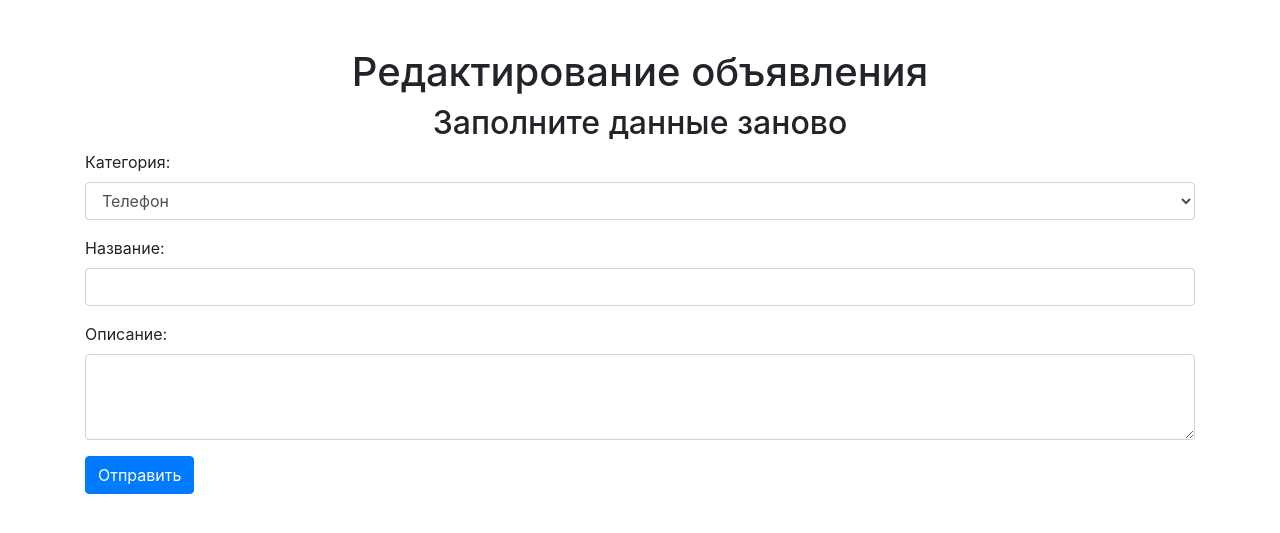
After one commit to Mikhail716662/Project_WEB_Naumov_Anchutin, a Flask app: page /edit_ad in a window 1280 px wide. The commit adds this page. Shown: the top 533 px of the page. Run offline with Flask 3, Linux system fonts and the light colour scheme; some libraries are stand-ins or nearby versions.

Commit message:
добавлена функция изменения объявления

```diff
--- a/main.py
+++ b/main.py
@@ -46,8 +46,6 @@ def add_avatar():
     return render_template('add_avatar.html')
 
 
-
-
 @app.route('/delete_avatar', methods=['POST'])
 def delete_avatar():
     """Удаление аватара"""
@@ -63,6 +61,7 @@ def delete_avatar():
     }
     save_data('db/users.json', users)
     return 'Аватар удален успешно'
+
 
 @app.route('/create_ad', methods=['GET', 'POST'])
 def create_ad():
@@ -162,6 +161,35 @@ def delete_ad(ad_id):
     return redirect(url_for('profile'))
 
 
+@app.route('/edit_ad', methods=['POST', 'GET'])
+def edit_ad():
+    """Изменение объявления"""
+    if request.method == 'POST':
+        if 'user' not in session:
+            return redirect(url_for('login'))
+
+        products = load_data('db/products.json')
+        category = request.form['category']
+        name = request.form['name']
+        ad_id = request.form['id']
+        description = request.form['description']
+
+        new_ad = {
+            "category": category,
+            "name": name,
+            "description": description,
+            "status": "pending",
+            "user": session['user']['username'],
+            "phone": session['user']['phone']
+        }
+
+        products[ad_id] = new_ad
+        save_data('db/products.json', products)
+        return redirect(url_for('profile'))
+    ad_id = request.args.get('id')
+    return render_template('edit_ad.html', ad_id=ad_id)
+
+
 @app.route('/register', methods=['GET', 'POST'])
 def register():
     """Страница регистрации"""
--- /dev/null
+++ b/templates/edit_ad.html
@@ -0,0 +1,41 @@
+<!DOCTYPE html>
+<html lang="ru">
+<head>
+    <meta charset="UTF-8">
+    <meta name="viewport" content="width=device-width, initial-scale=1.0">
+    <title>Редактировать объявление</title>
+    <link href="https://stackpath.bootstrapcdn.com/bootstrap/4.5.2/css/bootstrap.min.css" rel="stylesheet">
+</head>
+<body>
+<div class="container mt-5">
+    <h1 class="text-center">Редактирование объявления</h1>
+    <h2 class="text-center">Заполните данные заново</h2>
+    <form action="/edit_ad" method="POST">
+        <div class="form-group">
+            <label for="category">Категория:</label>
+            <select class="form-control" id="category" name="category" required>
+                <option value="Телефон">Телефон</option>
+                <option value="Планшет">Планшет</option>
+                <option value="Ноутбук">Ноутбук</option>
+                <option value="Одежда">Одежда</option>
+                <option value="Принтер">Принтер</option>
+                <option value="Монитор">Монитор</option>
+                <option value="Строительные товары">Строительные товары</option>
+                <option value="Услуги">Услуги</option>
+                <option value="Другие товары">Другие товары</option>
+            </select>
+        </div>
+        <div class="form-group">
+            <label for="name">Название:</label>
+            <input type="text" class="form-control" id="name" name="name" required>
+        </div>
+        <div class="form-group">
+            <label for="description">Описание:</label>
+            <textarea class="form-control" id="description" name="description" rows="3" required></textarea>
+        </div>
+        <input type="text" class="form-control" name="id" value="{{ ad_id }}" hidden>
+        <button type="submit" class="btn btn-primary">Отправить</button>
+    </form>
+</div>
+</body>
+</html>
--- a/templates/profile.html
+++ b/templates/profile.html
@@ -32,7 +32,7 @@
     {% elif current_user_avatar == 'users_avatars/default/default.jpg' %}
     <div style="height: 5px;"></div>
     <div class="text-center">
-         <form action="/add_avatar" method="GET">
+        <form action="/add_avatar" method="GET">
             <button type="submit" class="btn btn-primary">Добавить аватар</button>
         </form>
     </div>
@@ -63,6 +63,7 @@
                     <span class="text-danger">ОТКЛОНЕН</span>
                     {% endif %}
                 </p>
+                <a href="{{ url_for('edit_ad', id=id) }}" class="btn btn-primary">Редактировать</a>
                 <a href="/delete_ad/{{ id }}" class="btn btn-danger">Удалить</a>
             </div>
         </div>
```
Also changed, not shown: db/products.json (deleted, +0 -34 lines), db/users.json (+0 -24 lines).
